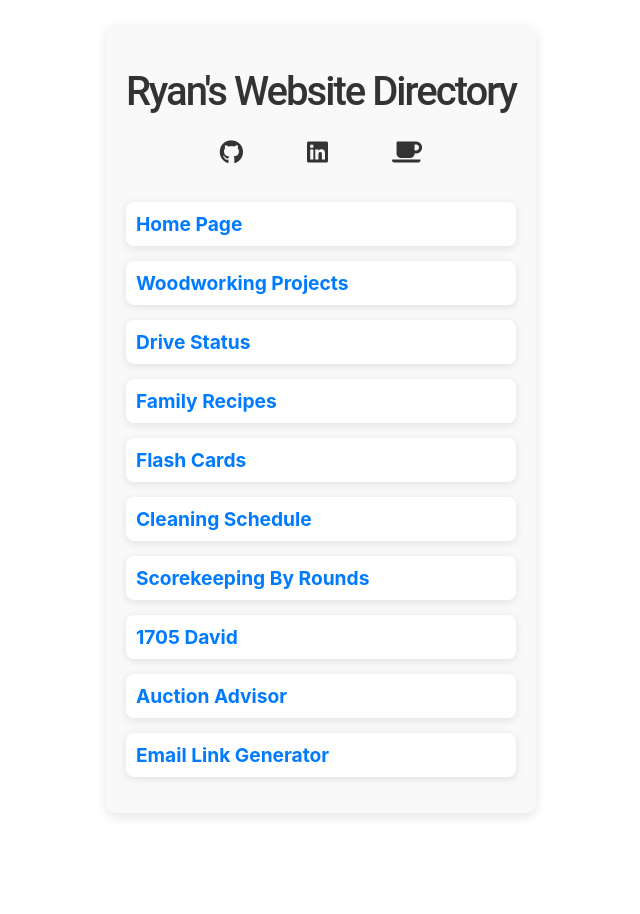
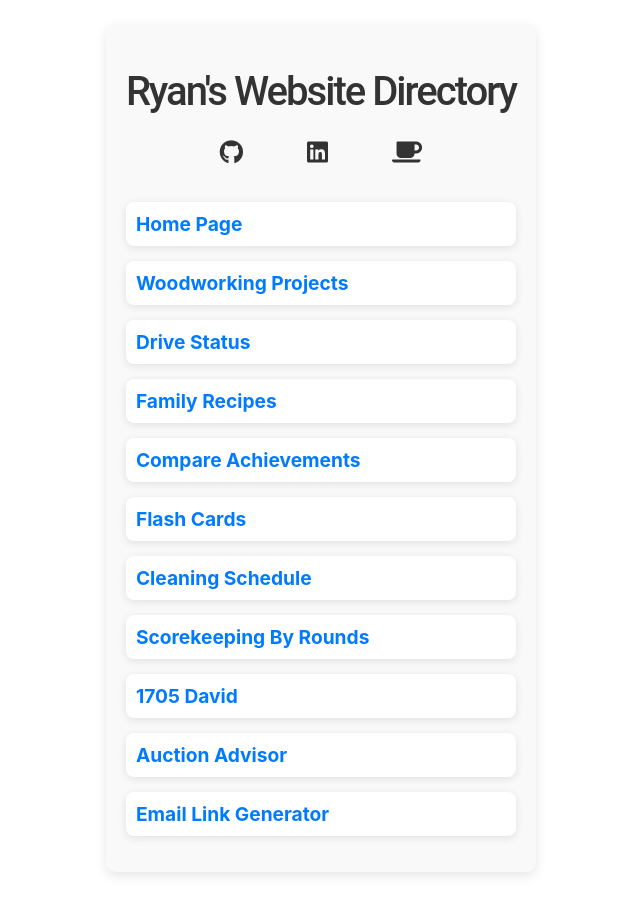
Before and after one commit to rbrock44/directory, an Angular app: page / in a window 1280 px wide. Shown: the top 914 px of the page, without its empty margins (319-959 px from the left). Before the commit the page ends 885 px from the top, so only its background shows below. Built offline with nearby package versions, Linux system fonts and the light colour scheme.

Commit message:
Update app.component.ts

```diff
--- a/src/app/app.component.ts
+++ b/src/app/app.component.ts
@@ -40,6 +40,11 @@ export class AppComponent {
       name: 'Family Recipes',
       link: this.createLink('family-recipes'),
       description: 'All the family\'s recipes (and more)'
+    },
+    {
+      name: 'Compare Achievements',
+      link: this.createLink('compare-achievements'),
+      description: 'Compare achievements across multiple platforms and users with ease'
     },
     {
       name: 'Flash Cards',
```
